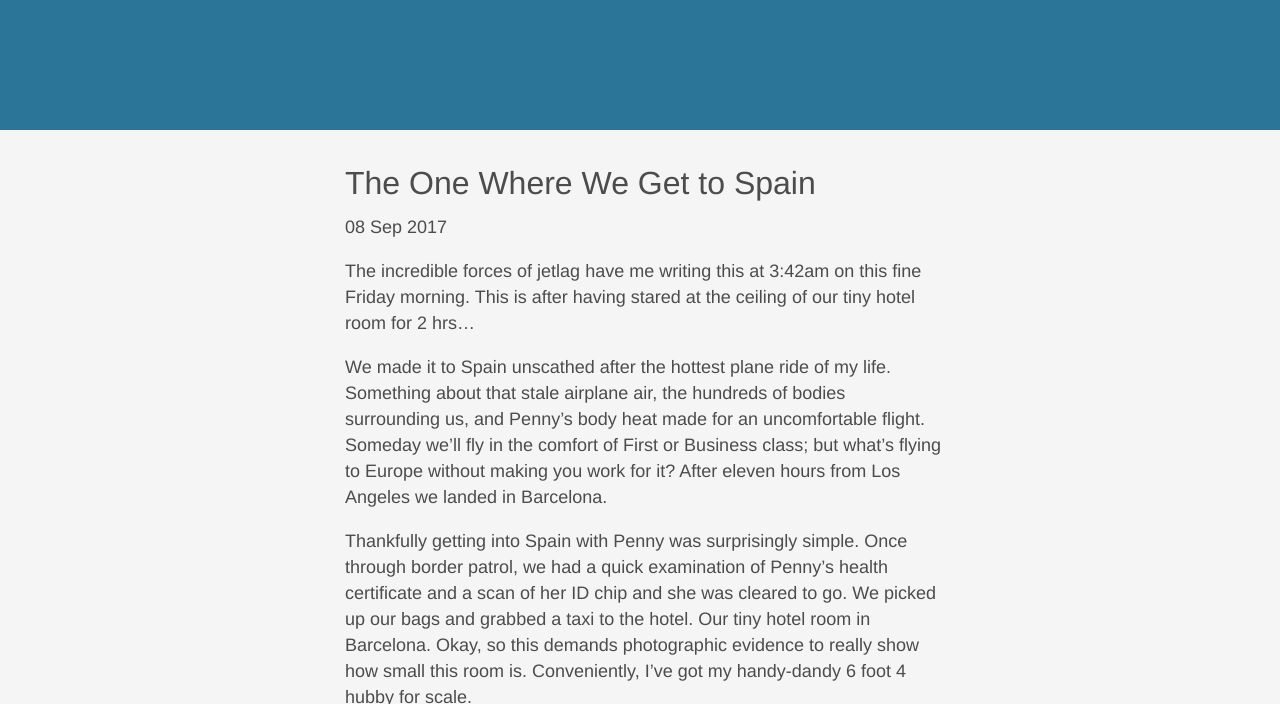
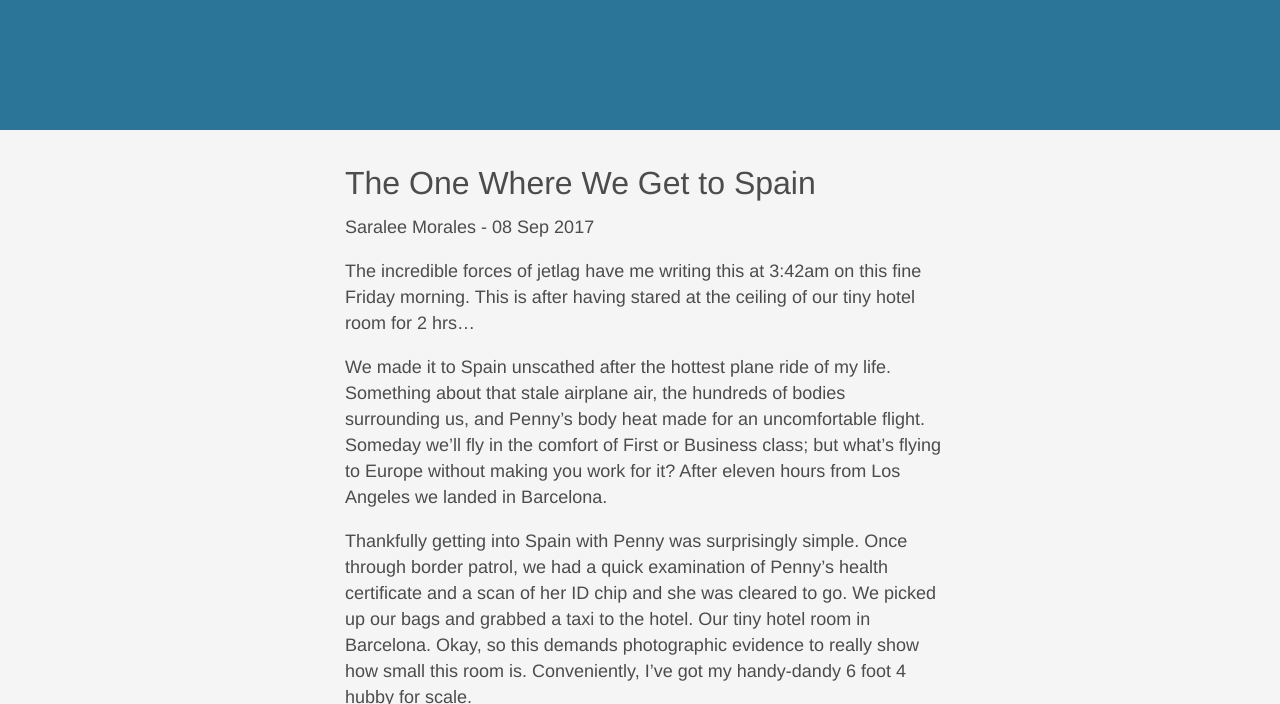
Before and after one commit to lame/five_weeks_abroad, a Jekyll site: the page built from _posts/2017-09-08-the-one-where-we-get-to-spain.markdown, in a window 1280 px wide and 900 px high, cut to the strip 0-704 px from the top of the window. Built offline with Jekyll 4.4.1, drawn with Linux system fonts in a browser that asks for light colours; comment, search, counter and statistics services are not loaded.

Commit message:
add author to post layout

```diff
--- a/_layouts/post.html
+++ b/_layouts/post.html
@@ -2,7 +2,7 @@
 layout: default
 ---
 <h1>{{ page.title }}</h1>
-<p class="meta">{{ page.date | date_to_string }}</p>
+<p class="meta">{{ page.author }} - {{ page.date | date_to_string }}</p>
 
 <div class="post">
   {{ content }}
```
Also changed, not shown: 2 other files.
